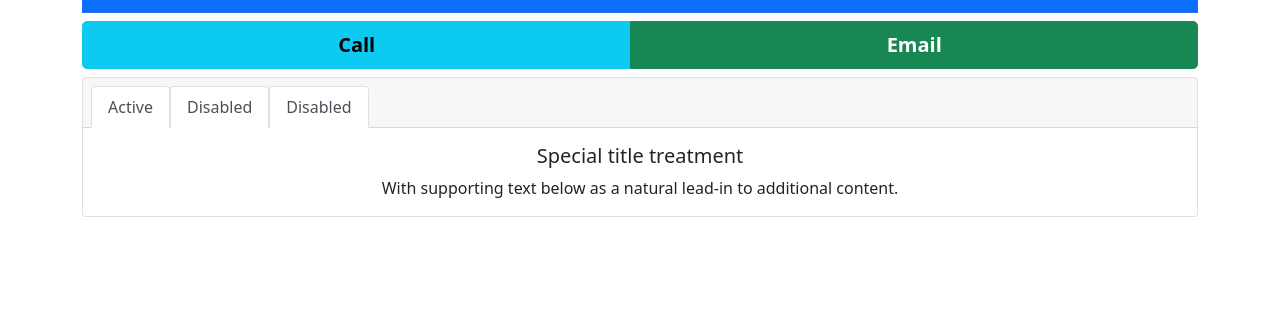
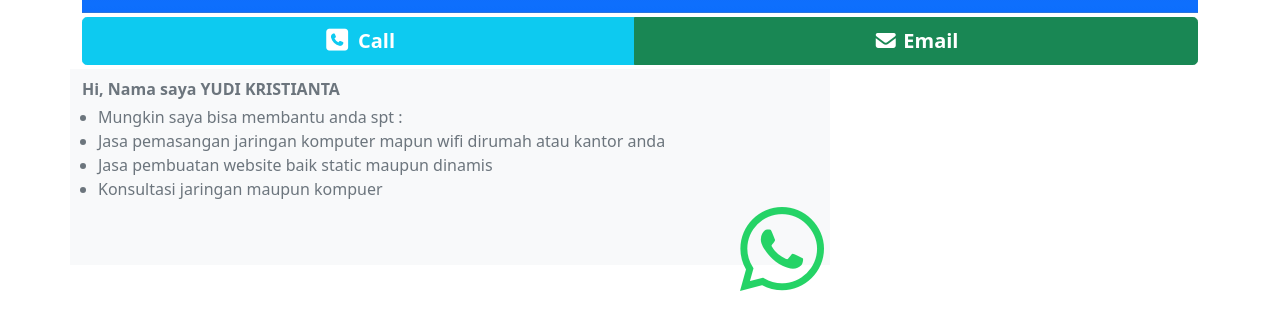
Before and after one commit to juk3boy/kontakku, a plain HTML site: page index.html in a window 1280 px wide. Shown: the part 246-576 px from the top of the page. Drawn offline with nearby package versions, Linux system fonts and the light colour scheme; files that its build step writes are made by us from their sources.

Commit message:
Update index.html
update-27-03-2021

```diff
--- a/index.html
+++ b/index.html
@@ -8,12 +8,12 @@
   <title>Informasi Pribadi</title>
 
 
-  <link rel="stylesheet" href="bootstrap/css/bootstrap.css">
-  <link rel="stylesheet" href="bootstrap/css/bootstrap.min.css">
-  <link rel="stylesheet" href="bootstrap/css/bootstrap.min.css.map">
+  <link rel="stylesheet" href="assets/libs/bootstrap/css/bootstrap.css">
+  <link rel="stylesheet" href="assets/libs/bootstrap/css/bootstrap.min.css">
+  <link rel="stylesheet" href="assets/libs/bootstrap/css/bootstrap.min.css.map">
 
-  <link rel="stylesheet" href="fontawesome/css/all.css">
-  <link rel="stylesheet" href="fontawesome/css/all.min.css">
+  <link rel="stylesheet" href="assets/libs/fontawesome/css/all.css">
+  <link rel="stylesheet" href="assets/libs/fontawesome/css/all.min.css">
 
 
 
@@ -28,57 +28,75 @@
         <div class="card-header text-center bg-primary bg-gradient">
 
           <img class="img-thumbnail rounded-circle circle-lg-shadow circle-fluid d-block mx-auto" width="200"
-            height="200" src="images/yudi.jpg" alt="">
+            height="200" src="assets/images/yudi.jpg" alt="">
 
           <h3><strong> YUDI </strong></h3>
 
 
         </div>
 
-        <div class=" text-center mt-2">
+        <div class=" text-center mt-1">
 
 
 
           <div class="row">
             <div class="btn-group btn-group-lg" role="group" aria-label="Basic example">
-              <a href="tel:+6281513219076" class="btn btn-info">
-                <strong>
+              <a href="telp:081513219076" class="btn btn-info">
+                <i class="fas fa-phone-square fa-lg fa-inverse"></i>
+                <strong class="text-white">
                   Call
                 </strong>
               </a>
               <a href="mailto:sumberdaya.travel@gmail.com" class="btn btn-success">
-                <strong>
+                <i class="fas fa-envelope text-white"></i>
+                <strong class="text-white">
                   Email
                 </strong>
               </a>
             </div>
           </div> <!-- Akhir row button call & email -->
 
-          <div class="card text-center mt-2">
-            <div class="card-header">
-              <ul class="nav nav-tabs card-header-tabs">
-                <li class="nav-item">
-                  <a class="nav-link active" aria-current="true" href="#">Active</a>
-                </li>
-                <li class="nav-item">
-                  <a class="nav-link active" href="#" tabindex="-1" aria-disabled="true">Disabled</a>
-                </li>
-                <li class="nav-item">
-                  <a class="nav-link active" href="#" tabindex="-1" aria-disabled="true">Disabled</a>
-                </li>
+
+
+
+
+
+
+        </div> <!-- Akhir Col-md-12 -->
+
+        <div class="row mt-1">
+
+          <div class="col-md-8 bg-light">
+
+
+            <div class="mt-2 text-secondary"> <strong> Hi, Nama saya YUDI KRISTIANTA </strong> </div>
+
+
+            <div class="card-body pt-1 text-secondary">
+
+
+              <ul class="list-group">
+                <li class="list-item">Mungkin saya bisa membantu anda spt :</li>
+                <li class="list-item">Jasa pemasangan jaringan komputer mapun wifi dirumah atau kantor anda</li>
+                <li class="list-item">Jasa pembuatan website baik static maupun dinamis</li>
+                <li class="list-item">Konsultasi jaringan maupun kompuer</li>
               </ul>
+
+              <a href="https://api.whatsapp.com/send?phone=6281513219076">
+                <span class="fa-stack fa-2x float-end">
+                  <i class="fab fa-whatsapp fa-3x" style="color:#25D366"></i>
+                </span>
+              </a>
             </div>
-            <div class="card-body">
-              <h5 class="card-title">Special title treatment</h5>
-              <p class="card-text">With supporting text below as a natural lead-in to additional content.</p>
 
-            </div>
+
+
           </div>
 
 
 
-
-        </div> <!-- Akhir Card-Body -->
+        </div> <!-- Akhir dari col-md-12 -->
+      </div> <!-- Akhir dari Row ke 2 -->
 
 
 
@@ -87,14 +105,11 @@
 
 
 
-      </div> <!-- Akhir Col-md-12 -->
-
-
     </div> <!-- Akhir Row Utama -->
 
   </div>
 
-  <script src="bootstrap/js/bootstrap.min.js"></script>
+  <script src="assets/libs/bootstrap/js/bootstrap.min.js"></script>
 </body>
 
 </html>
```
